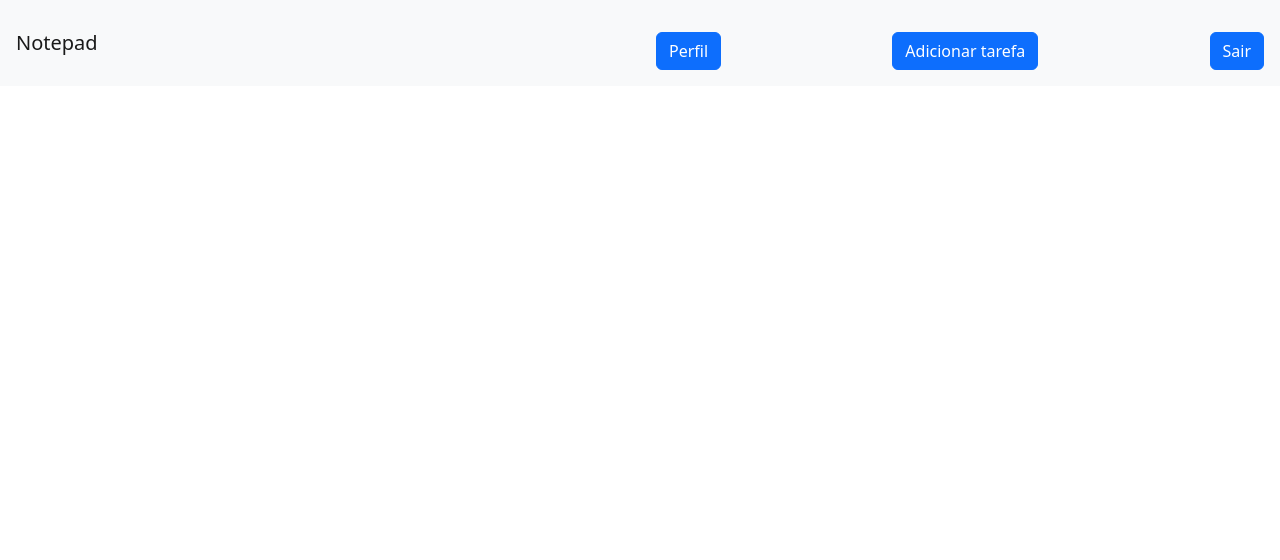
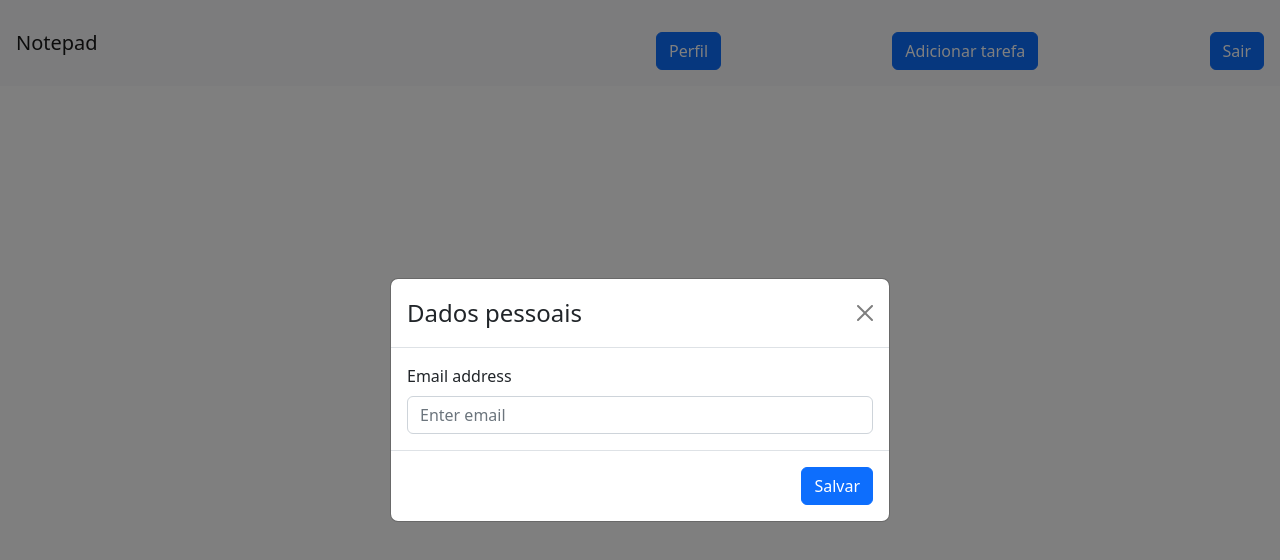
Before and after one commit to Jhhonatta/bootstrap-react-typescript, a React (Create React App) app: page /dashboard in a window 1280 px wide. Both pictures are taken after a click on the button "Perfil". Shown: the top 560 px of the page. Built offline with nearby package versions, Linux system fonts and the light colour scheme.

Commit message:
Modal perfil add

```diff
--- a/src/Pages/dashboard/index.tsx
+++ b/src/Pages/dashboard/index.tsx
@@ -1,7 +1,18 @@
 import { ContainerDashboard } from "./style";
-import { Button, Form, Navbar, Nav } from "react-bootstrap";
+import { Button, Modal, Navbar, Nav, Form } from "react-bootstrap";
+import { useState } from "react";
 
 const Dashboard = () => {
+  const [showModal, setShowModal] = useState(false);
+
+  const openModal = () => {
+    setShowModal(true);
+  };
+
+  const closeModal = () => {
+    setShowModal(false);
+  };
+
   return (
     <ContainerDashboard className="containerDashboard">
       <Navbar bg="light" expand="sm" className="p-3 m-0">
@@ -9,7 +20,29 @@ const Dashboard = () => {
         <Navbar.Toggle aria-controls="navbar-nav" />
         <Navbar.Collapse id="navbar-nav">
           <Nav className="w-100 d-flex justify-content-between">
-            <Button>Perfil</Button>
+            <Button variant="primary" onClick={openModal}>
+              Perfil
+            </Button>
+
+            <Modal show={showModal} onHide={closeModal} centered>
+              <Modal.Header closeButton className="">
+                <Modal.Title className="p-0">Dados pessoais</Modal.Title>
+              </Modal.Header>
+              <Modal.Body>
+                <Form>
+                  <Form.Group>
+                    <Form.Label>Email address</Form.Label>
+                    <Form.Control type="email" placeholder="Enter email" />
+                  </Form.Group>
+                </Form>
+              </Modal.Body>
+              <Modal.Footer>
+                <Button variant="primary" onClick={closeModal}>
+                  Salvar
+                </Button>
+              </Modal.Footer>
+            </Modal>
+
             <Button>Adicionar tarefa</Button>
             <Button>Sair</Button>
           </Nav>
```
